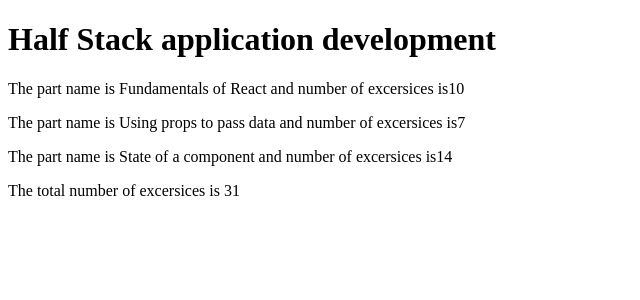
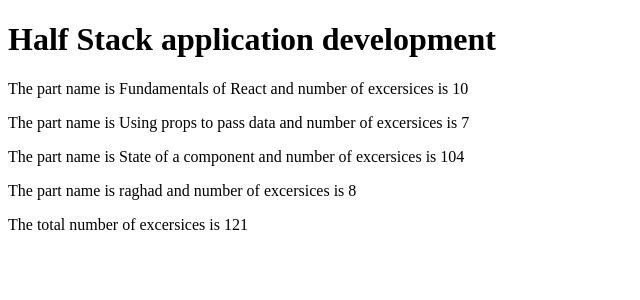
Before and after one commit to RaghdaaMoustafa/fullstackopen, a React (Create React App) app in the folder part1/courseinfo/: page / in a window 1280 px wide. Shown: the top 300 px of the page, without its empty margins (0-640 px from the left). Built offline with nearby package versions, Linux system fonts and the light colour scheme.

Commit message:
-part1a -1.2 map function

```diff
--- a/part1/courseinfo/src/App.js
+++ b/part1/courseinfo/src/App.js
@@ -6,7 +6,7 @@ const Part = (props) => {
   return (
     <>
       <p>
-        The part name is {props.name} and number of excersices is
+        The part name is {props.name} and number of excersices is{' '}
         {props.excercise}
       </p>
     </>
@@ -16,9 +16,9 @@ const Part = (props) => {
 const Content = (props) => {
   return (
     <>
-      <Part name={props.name1} excercise={props.excercise1} />
-      <Part name={props.name2} excercise={props.excercise2} />
-      <Part name={props.name3} excercise={props.excercise3} />
+      {props.partsArray.map((item, i) => (
+        <Part key={i} name={item.name} excercise={item.exc} />
+      ))}
     </>
   )
 }
@@ -34,19 +34,19 @@ const App = () => {
   const part2 = 'Using props to pass data'
   const exercises2 = 7
   const part3 = 'State of a component'
-  const exercises3 = 14
+  const exercises3 = 104
+
+  const partsArray = [
+    { name: part1, exc: exercises1 },
+    { name: part2, exc: exercises2 },
+    { name: part3, exc: exercises3 },
+    { name: 'raghad', exc: 8 },
+  ]
 
   return (
     <div>
       <Header name={course} />
-      <Content
-        name1={part1}
-        excercise1={exercises1}
-        name2={part2}
-        excercise2={exercises2}
-        name3={part3}
-        excercise3={exercises3}
-      />
+      <Content partsArray={partsArray} />
       <Total number={exercises1 + exercises2 + exercises3} />
     </div>
   )
```
